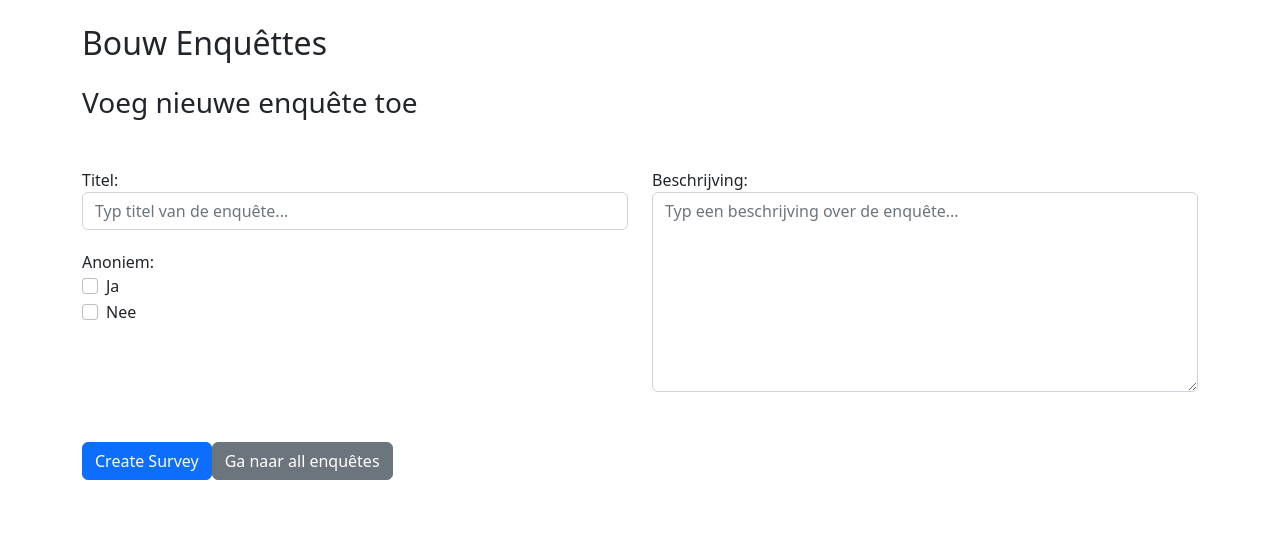
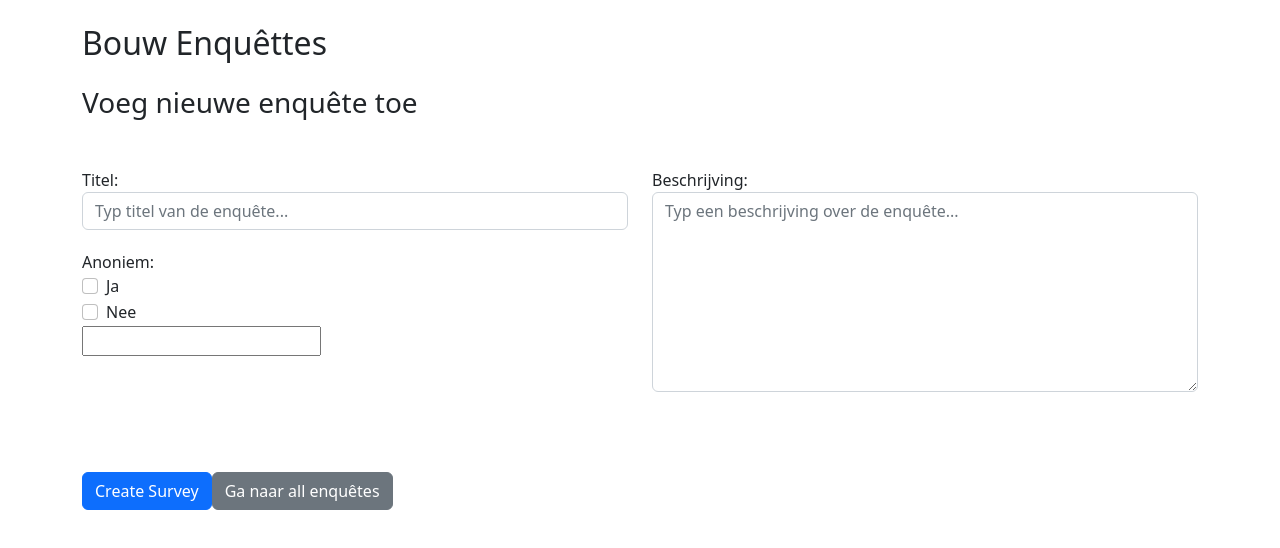
Before and after one commit to Sema-1054531/werkplaats-4-react, a React (Create React App) app in the folder one_piece/: page /surveys/new in a window 1280 px wide. Shown: the top 548 px of the page. Built offline with nearby package versions, Linux system fonts and the light colour scheme; the HTML template or start-up script is replaced by a standard one.

Commit message:
UPDATED: added is_done

```diff
--- a/one_piece/src/components/AddSurveyForm.js
+++ b/one_piece/src/components/AddSurveyForm.js
@@ -6,6 +6,7 @@ const AddSurveyForm = () => {
     const [survey_title, set_survey_title] = useState('');
     const [survey_description, set_survey_description] = useState('');
     const [is_anonymous, set_is_anonymous] = useState('');
+    const [is_done, set_is_done] = useState();
     const [message, setMessage] = useState('');
 
     const handleSurveySubmit = async (e) => {
@@ -74,6 +75,11 @@ const AddSurveyForm = () => {
                             <label className="form-check-label" htmlFor="is_not_anonymous">Nee</label>
                         </div>
                     </div>
+                    <input
+                        type="text"
+                        value={is_done}
+                        onChange={(e) => set_is_done(e.target.value)}
+                    />
                     <div style={{ paddingTop: '100px' }}>
                         <button type="submit" className="btn btn-primary mt-3">Create Survey</button>
                         <Link className="btn btn-secondary mt-3" to={"/surveys"}>Ga naar all enquêtes</Link>
```
